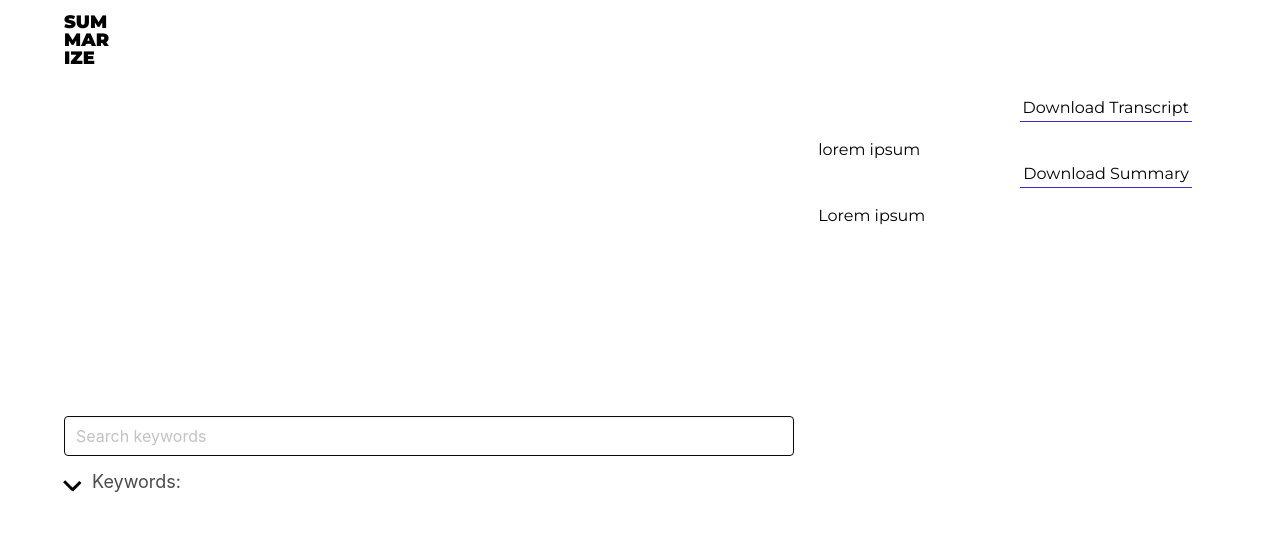
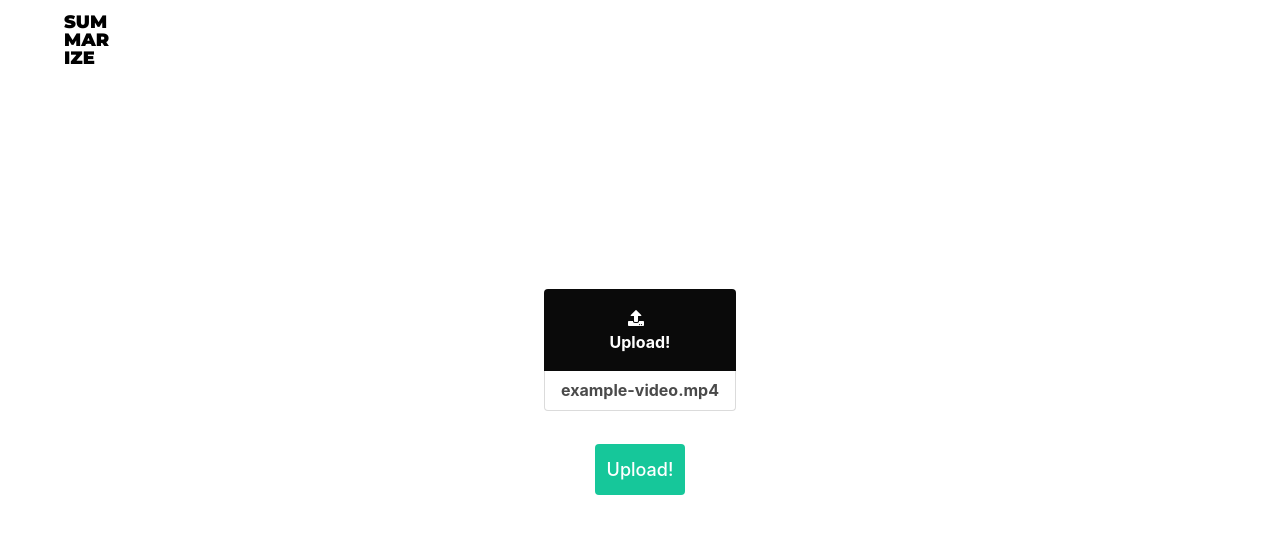
Before and after one commit to sksuryan/summarize-me-gcp, a React (Create React App) app in the folder frontend/: page / in a window 1280 px wide. Shown: the top 534 px of the page. Built offline with nearby package versions, Linux system fonts and the light colour scheme.

Commit message:
🎉 integrates with backend

```diff
--- a/frontend/src/App.js
+++ b/frontend/src/App.js
@@ -27,11 +27,7 @@ const Body = styled.section`
 
 function App() {
   const [video, setVideo] = useState({ video: null });
-  const [data, setData] = useState({
-    transcript: "lorem ipsum",
-    summary: "Lorem ipsum",
-    keywords: {},
-  });
+  const [data, setData] = useState(null);
 
   return (
     <Container>
--- a/frontend/src/components/Grid/index.js
+++ b/frontend/src/components/Grid/index.js
@@ -38,8 +38,8 @@ const Grid = ({ video, data }) => {
     <Container>
       <SecondaryContainer>
         <VideoContainer>
-          <div ref={videoContainer} style={{ minHeight: "40vh" }}>
-            {/* <Player video={video} VideoPlayer={VideoPlayer} /> */}
+          <div ref={videoContainer}>
+            <Player video={video} VideoPlayer={VideoPlayer} />
           </div>
           <TimeStamps
             seekVideoPlayer={seekVideoPlayer}
--- a/frontend/src/components/Upload/index.js
+++ b/frontend/src/components/Upload/index.js
@@ -44,7 +44,7 @@ const SubmitButton = styled.button`
 const Upload = ({ setVideo, video, setData }) => {
   const [uploadStatus, setUploadStatus] = useState(null);
   const onSubmit = (e) => {
-    const URL = "";
+    const URL = "https://summarize-tzgcxgxl4a-wl.a.run.app/videos/create";
 
     if (video) {
       const formData = new FormData();
```
